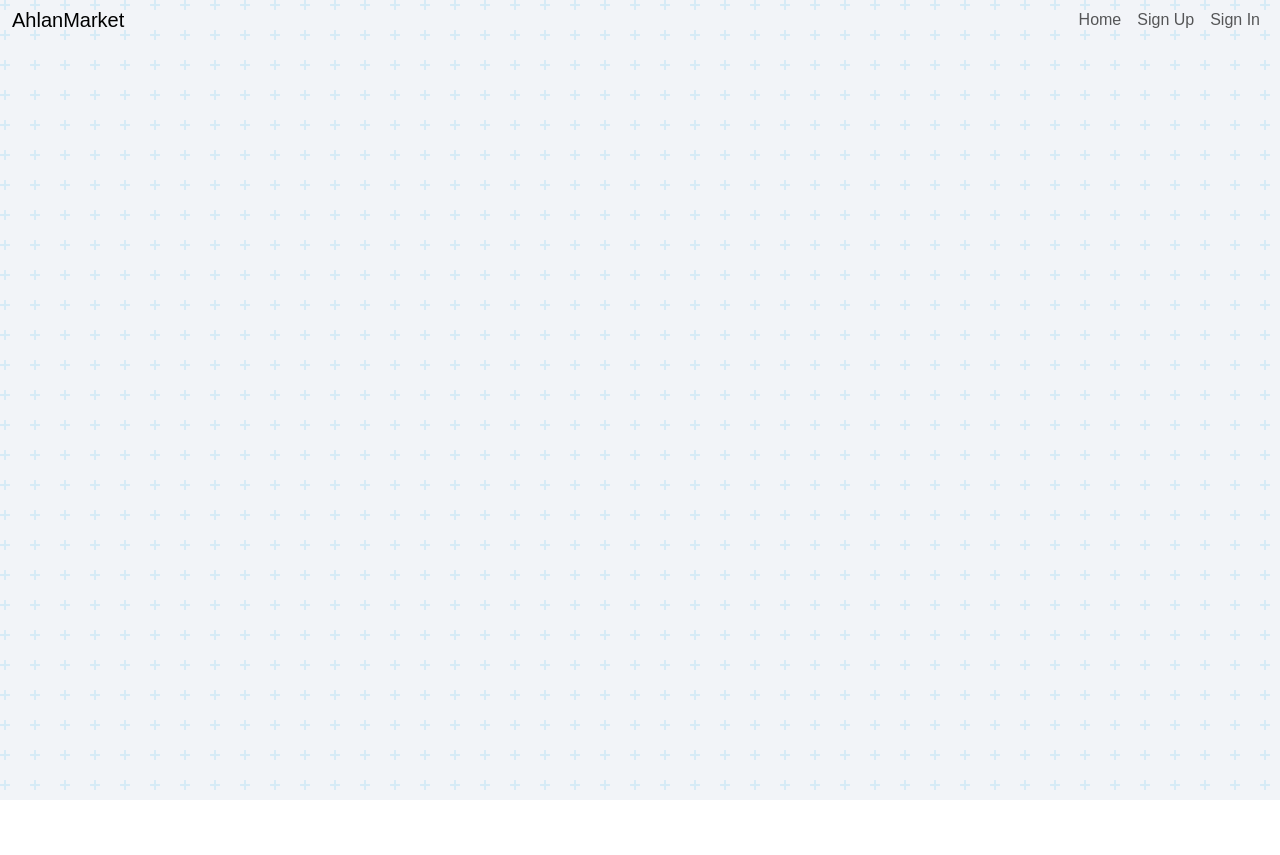
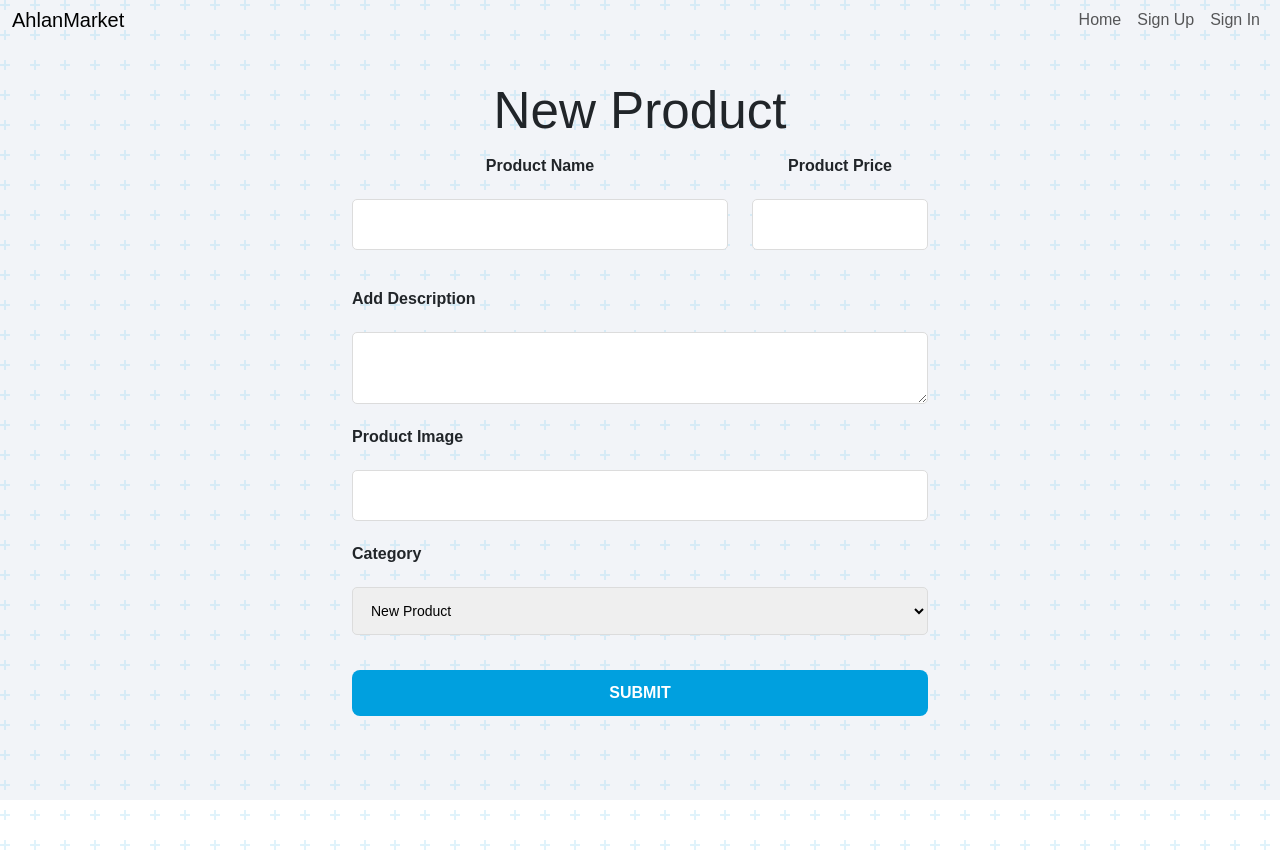
Before and after one commit to Haiderr89/Ahlan-Market-React-Front-End, a React (Vite) app: page /market/new in a window 1280 px wide. Before the commit the page ends 800 px from the top, so only its background shows below. Built offline with nearby package versions, Linux system fonts and the light colour scheme; no server answers.

Commit message:
Done the form and now the functions

```diff
--- a/src/App.jsx
+++ b/src/App.jsx
@@ -8,7 +8,7 @@ import SigninForm from './components/SigninForm/SigninForm';
 import * as authService from '../src/services/authService'; // import the authservice
 import * as marketService from '../src/services/marketService'
 import ProductList from './components/productList/ProductList';
-import addProduct from './components/Add Product/addProduct';
+import AddProduct from './components/AddProduct/AddProduct';
 
 export const AuthedUserContext = createContext(null);
 
@@ -21,6 +21,7 @@ const App = () => {
   };
 
   const [market, setMarket] = useState([]);
+  // const [post, setPost] = useState([]);
 
   useEffect(() => {
     const fetchAllMarkets = async () => {
@@ -43,6 +44,7 @@ const App = () => {
           <Route path="/signup" element={<SignupForm setUser={setUser} />} />
           <Route path="/signin" element={<SigninForm setUser={setUser} />} />
           <Route path="/market" element={<ProductList market={market}/>} />
+          <Route path="/market/new" element={<AddProduct/>} />
         </Routes>
       </AuthedUserContext.Provider>
     </>
--- a/src/components/Add Product/addProduct.jsx
+++ b/src/components/AddProduct/AddProduct.jsx
@@ -1,7 +1,7 @@
 // import { Link } from "react-router-dom";
 // import { AuthedUserContext } from "../../App";
 // import { useContext } from "react";
-// import "bootstrap/dist/css/bootstrap.min.css";
+import "bootstrap/dist/css/bootstrap.min.css";
 import '../../App.css';
 import { useState, useEffect } from 'react';
 import { useParams } from "react-router-dom";
@@ -43,8 +43,12 @@ const addProduct = (props) => {
     return (
 
   <main className={styles.container}>
-  <form onSubmit={handleSubmit}>
-          <h1>{productId ? "Edit Product" : "New Product"}</h1>
+  <h1>{productId ? "Edit Product" : "New Product"}</h1>
+  <form onSubmit={handleSubmit} class="needs-validation">
+
+  <div class="row">
+
+  <div class="col-md-8 mb-3">
           <label htmlFor="title-input">Product Name</label>
           <input
             required
@@ -54,6 +58,8 @@ const addProduct = (props) => {
             value={formData.name}
             onChange={handleChange}
           />
+    </div>
+    <div class="col-md-4 mb-3">
           <label htmlFor="text-input">Product Price</label>
           <input
             required
@@ -63,6 +69,8 @@ const addProduct = (props) => {
             value={formData.price}
             onChange={handleChange}
           />
+              </div>
+</div>
             <label htmlFor="text-input">Add Description</label>
           <textarea
             required
@@ -96,8 +104,12 @@ const addProduct = (props) => {
             <option value="Service">Service</option>
           </select>
           <button type="submit">SUBMIT</button>
+
+
         </form>
+
       </main>
+
     );
 
   };
--- a/src/components/Add Product/marketService.module.css
+++ b/src/components/AddProduct/marketService.module.css
@@ -38,3 +38,17 @@
     outline: none;
     border: 1px solid var(--primary);
   }
+
+
+  form{
+    width: 45vw;
+    display: flex;
+    flex-wrap: wrap;
+    flex-direction: row;
+  }
+
+  /* .div1{
+    width: 45vw;
+    display: flex;
+    flex-wrap: wrap;
+  } */
--- a/src/components/NavBar/NavBar.jsx
+++ b/src/components/NavBar/NavBar.jsx
@@ -33,12 +33,12 @@ const NavBar = ({ handleSignout }) => {
             {user ? (
               <>
                 <li className="nav-item">
-                  <Link className="nav-link" to={`/users/${user._id}/trips/new`}>
+                  <Link className="nav-link" to={`/market/new`}>
                     Add Product
                   </Link>
                 </li>
                 <li className="nav-item">
-                  <Link className="nav-link" to={`/users/${user._id}/trips`}>
+                  <Link className="nav-link" to={`/market`}>
                     View Products
                   </Link>
                 </li>
```
